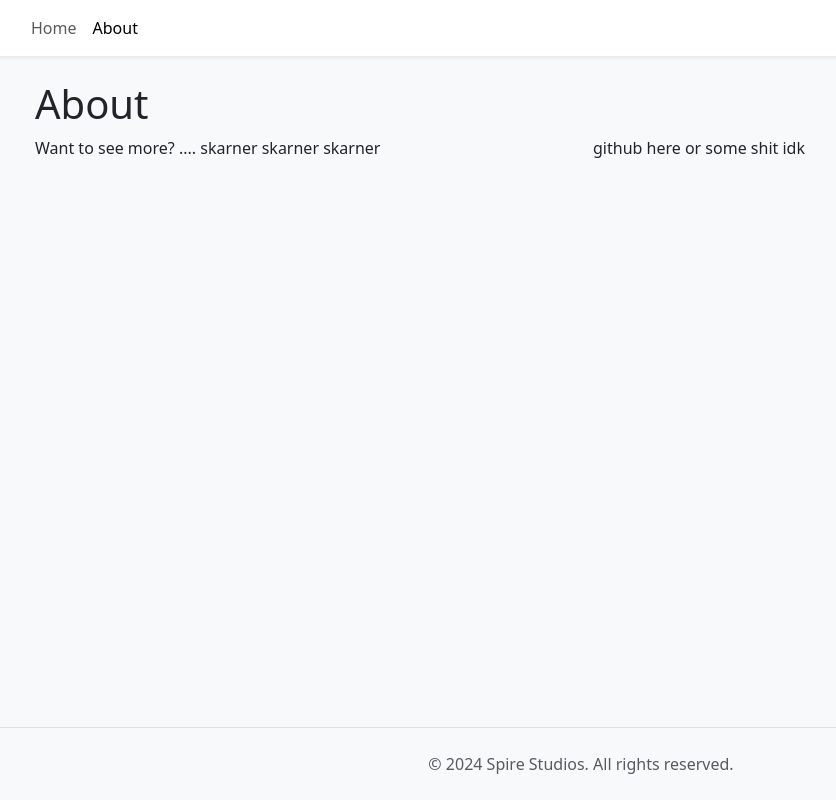
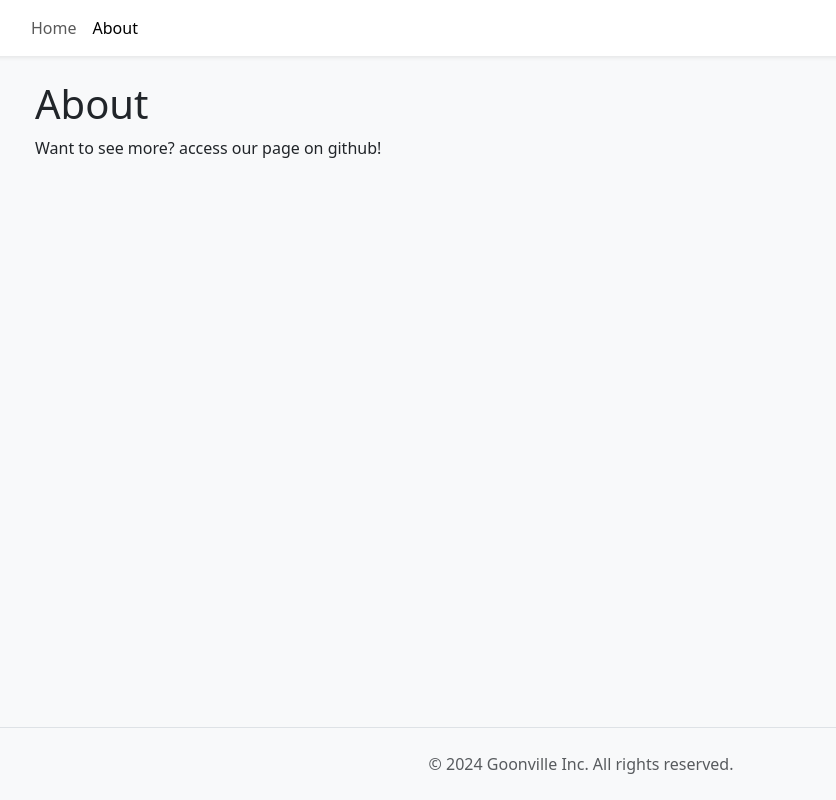
Before and after one commit to aaronmpark/BoardBlueprint, a React (Vite) app: page /about in a window 1280 px wide. Shown: the whole page, without its empty margins (59-895 px from the left). Built offline with nearby package versions, Linux system fonts and the light colour scheme.

Commit message:
small change for descriptions

```diff
--- a/src/components/Copyright.tsx
+++ b/src/components/Copyright.tsx
@@ -2,7 +2,7 @@ const Copyright = () => {
   return (
     <footer className="page-footer pt-4">
       <div className="border-top text-muted text-center p-4">
-        &copy; {new Date().getFullYear()} Spire Studios. All rights reserved.
+        &copy; {new Date().getFullYear()} Goonville Inc. All rights reserved.
       </div>
     </footer>
   );
--- a/src/pages/about.tsx
+++ b/src/pages/about.tsx
@@ -13,12 +13,11 @@ export function About() {
         <Row>
           <Col md={6} sm={12}>
             <p>
-              Want to see more? .... skarner skarner skarner
+              Want to see more? access our page on github!
             </p>
           </Col>
           <Col md={6} sm={12}>
             <p>
-              github here or some shit idk
             </p>
           </Col>
         </Row>
```
